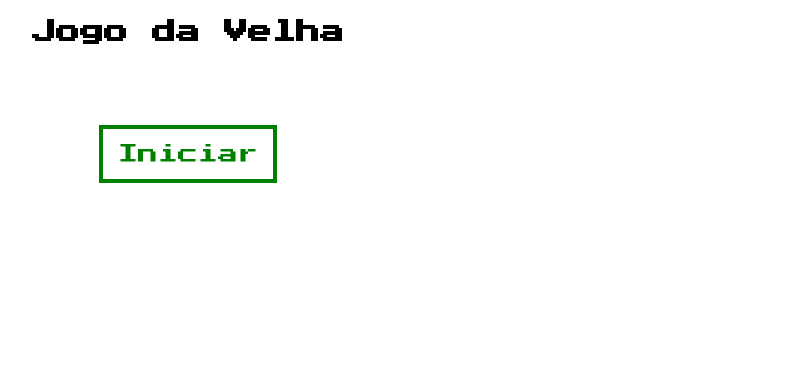
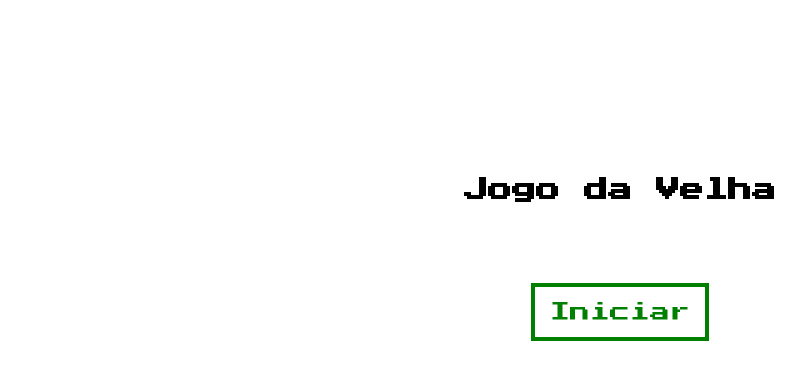
Before and after one commit to CarlosEduardoLS/tic-tac-toe-angular, an Angular app: page / in a window 1280 px wide. Shown: the top 380 px of the page, without its empty margins (20-825 px from the left). Built offline with nearby package versions, Linux system fonts and the light colour scheme.

Commit message:
FEAT: Involved tic tac toe component on div to centralize component

```diff
--- a/src/app/app.component.html
+++ b/src/app/app.component.html
@@ -1 +1,3 @@
-<app-tic-tac-toe></app-tic-tac-toe>
+<div class="page">
+  <app-tic-tac-toe></app-tic-tac-toe>
+</div>
```
